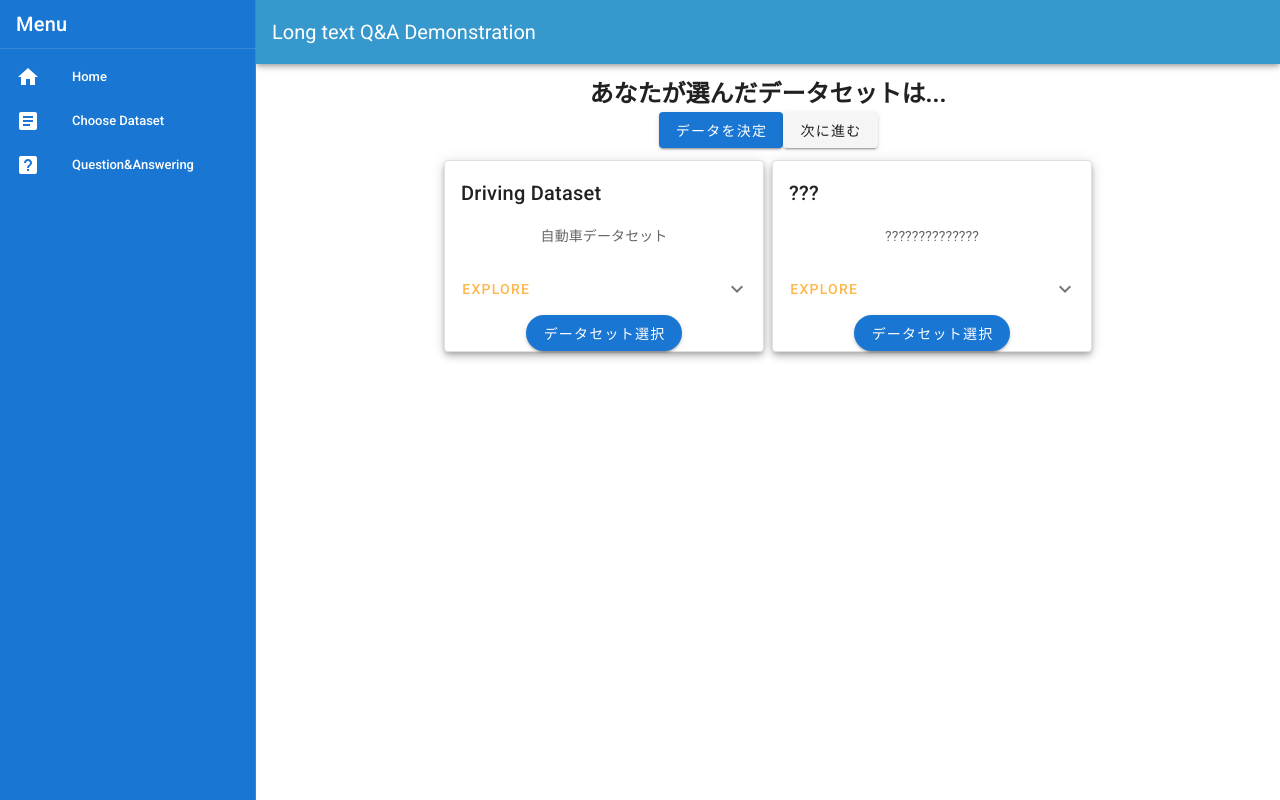
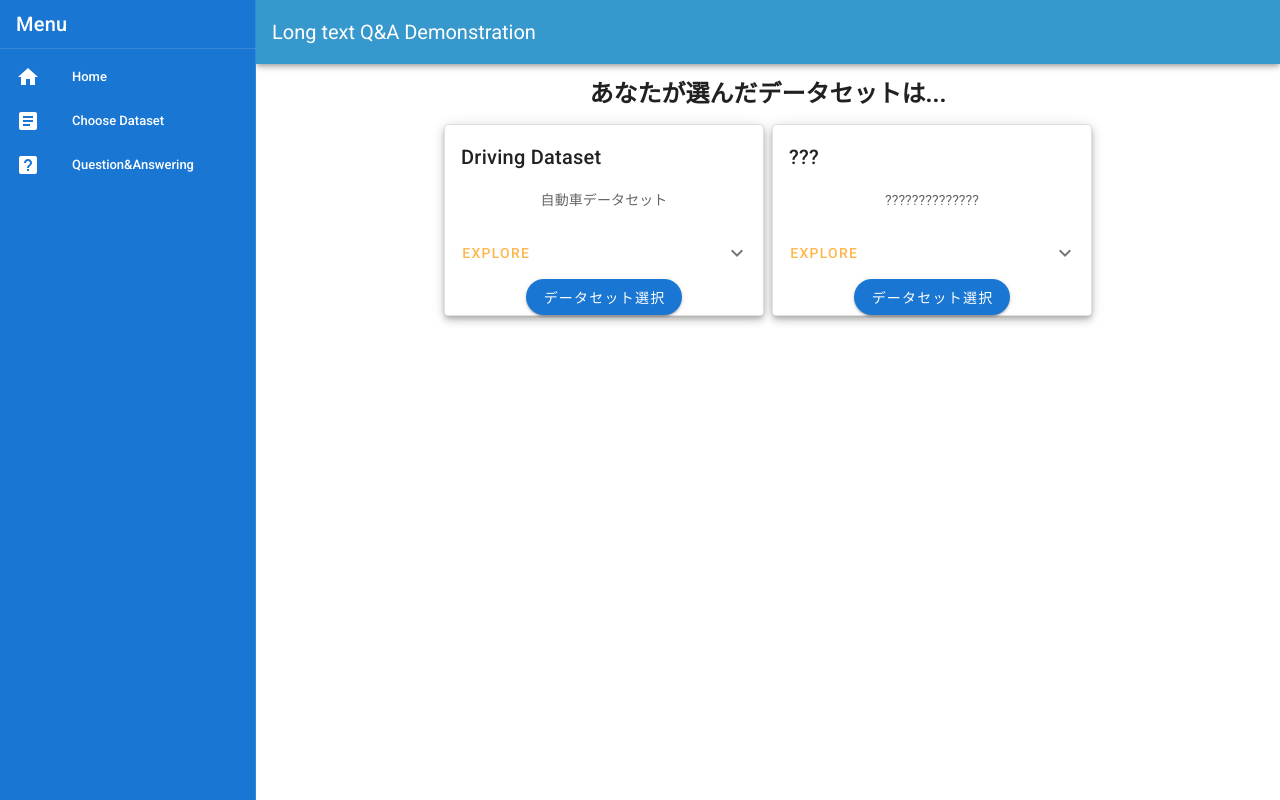
Before and after one commit to kitjp-intern/haystack_front, a Vue app: page /choose in a window 1280 px wide. Built offline with nearby package versions, Linux system fonts and the light colour scheme.

Commit message:
choose btn change

```diff
--- a/src/App.vue
+++ b/src/App.vue
@@ -68,7 +68,7 @@ export default {
           { title: 'Choose Dataset', icon: 'mdi-text-box', link:'Choose' },
           { title: 'Question&Answering', icon: 'mdi-help-box', link:'QA' },
         ],
-        dataset:"",
+        dataset:null,
 
   }),
 };
--- a/src/components/DatasetCard.vue
+++ b/src/components/DatasetCard.vue
@@ -18,6 +18,7 @@
             <v-btn
             color="orange lighten-2"
             text
+            @click="card.show = !card.show"
             >
             Explore
           </v-btn>
@@ -51,7 +52,7 @@ export default {
   data:() => ({
     cards: [
         { title: 'Driving Dataset', content: '自動車データセット',explain:'自動車データセット〜', flex: 4, show:false},
-        { title: '???', content: '??????????????',explain:'??????????????????', flex: 4, show:false },
+        { title: '???', content: '??????????????',explain:'??????????????????', flex: 4, show:false},
       ],
     datasetCard:""
   }),
--- a/src/views/Choose.vue
+++ b/src/views/Choose.vue
@@ -2,9 +2,15 @@
 <template>
   <v-container id="choose">
     <DatasetChoose :dataset="dataset"/>
-    <v-btn  color="primary" @click="datasetChange">データを決定</v-btn>
-    <v-btn to="/QA">次に進む</v-btn>
+    <v-btn
+      v-show="dataset!=null"
+      @click="datasetChange"
+      to="/QA"
+      color="primary"
+      dense
+      >データを決定し次に進む</v-btn>
     <DatasetCard v-on:my-click="dataset=$event"/>
+    {{dataset}}
   </v-container>
 </template>
 
@@ -16,7 +22,7 @@ export default {
   }),
   props:{
     dataset:{
-      default:"",
+      default:null,
       type:String
     }
   },
```
